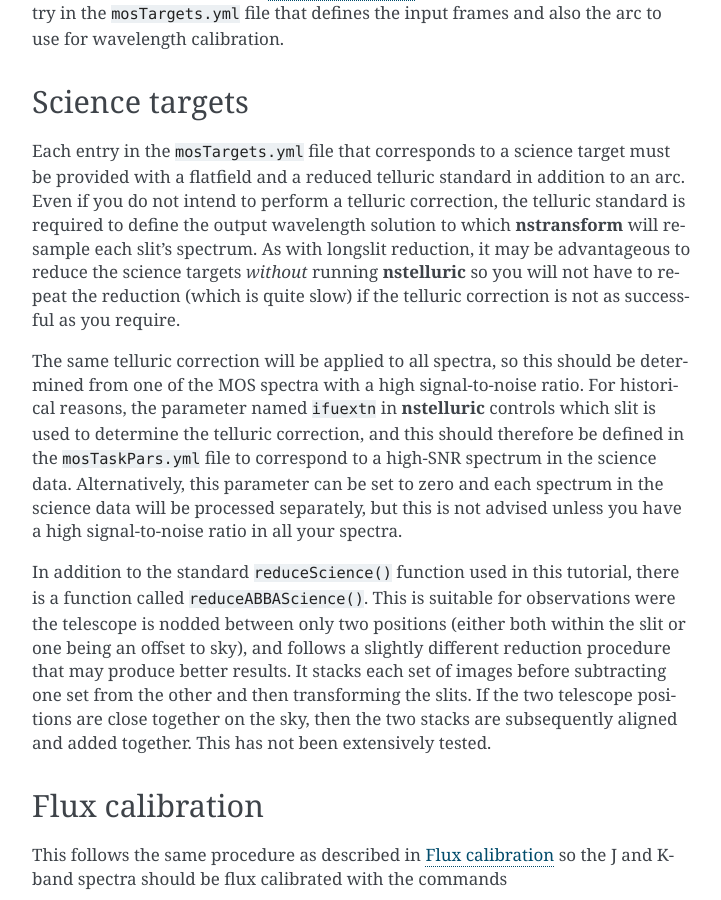
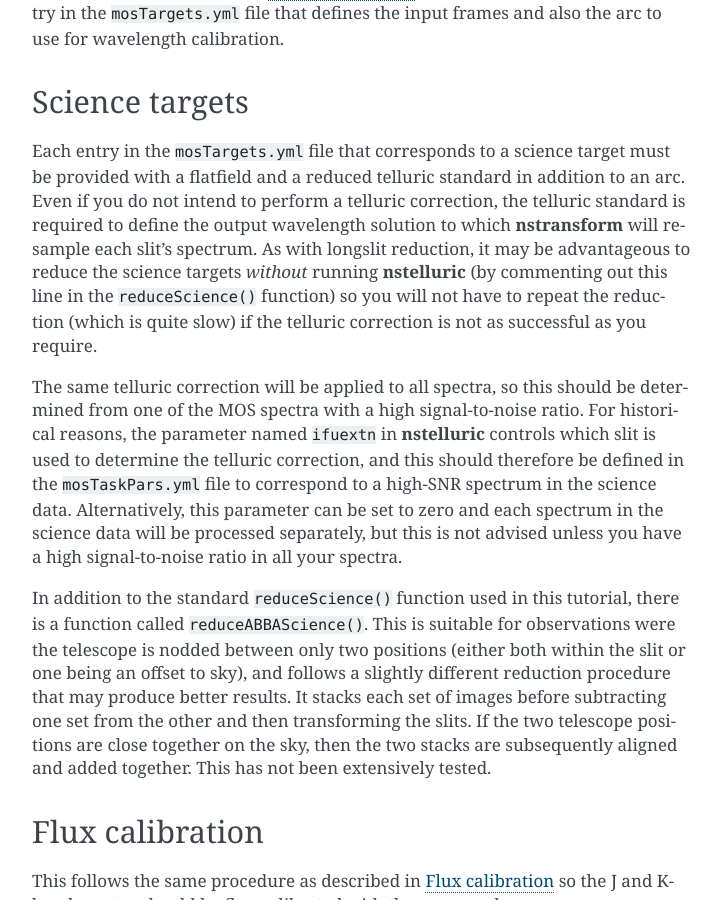
Before and after one commit to GeminiDRSoftware/F2Cookbook, a Sphinx documentation site: the page built from source/Tutorial_MOS_actual.rst, in a window 1280 px wide and 900 px high, scrolled down 10971 px. Shown: the whole window, without its empty margins (388-1109 px from the left). Built offline with Sphinx 7.4.7, drawn with Linux system fonts in a browser that asks for light colours.

Commit message:
add a little bit more explanation

```diff
--- a/source/Tutorial_MOS_actual.rst
+++ b/source/Tutorial_MOS_actual.rst
@@ -553,7 +553,8 @@ an arc. Even if you do not intend to perform a telluric correction, the telluric
 standard is required to define the output wavelength solution to which
 **nstransform** will resample each slit's spectrum. As with longslit reduction,
 it may be advantageous to reduce the science targets *without* running
-**nstelluric** so you will not have to repeat the reduction (which is quite slow)
+**nstelluric** (by commenting out this line in the ``reduceScience()`` function)
+so you will not have to repeat the reduction (which is quite slow)
 if the telluric correction is not as successful as you require.
 
 The same telluric correction will be applied to all spectra, so this should be
```
